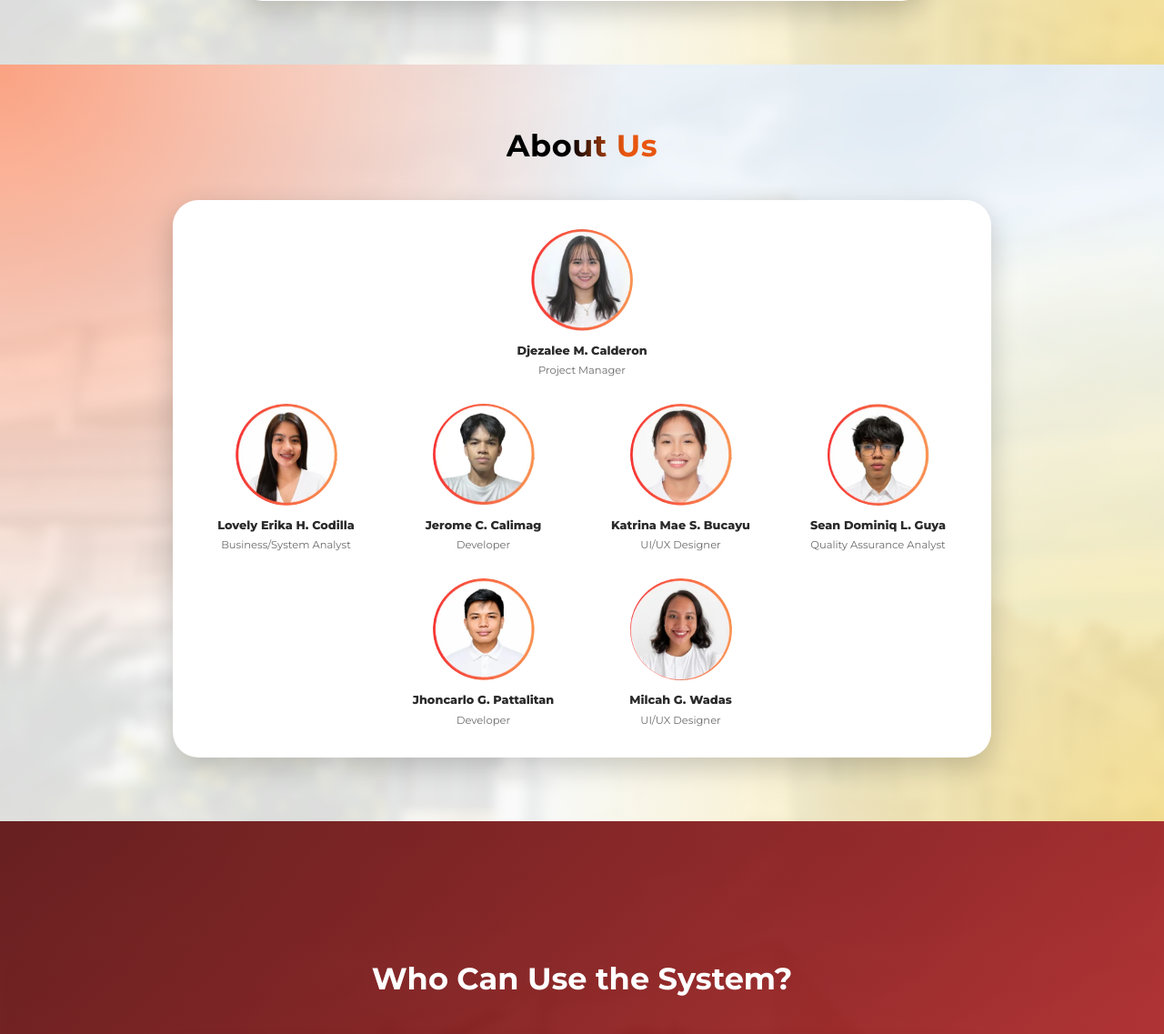
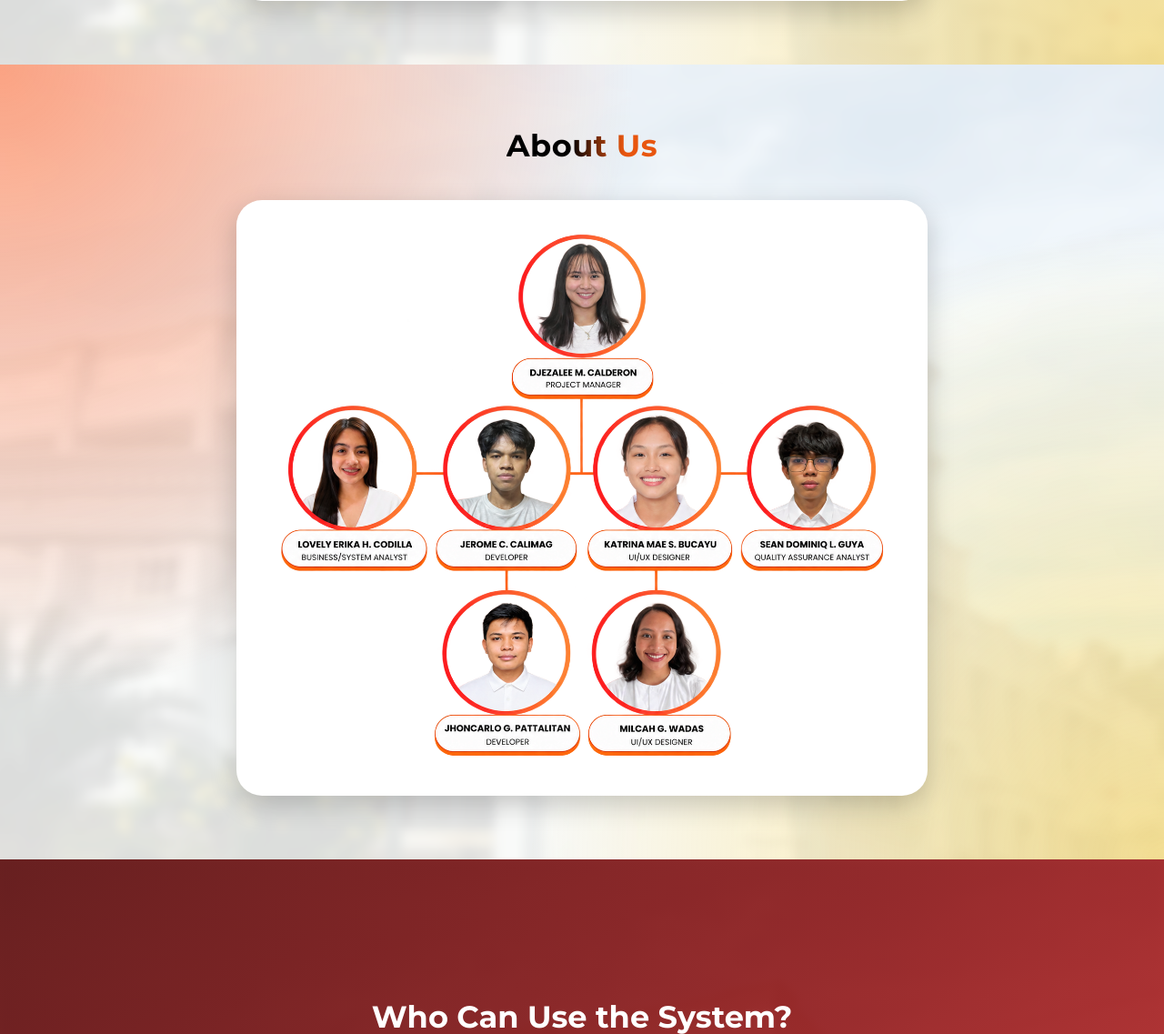
Before and after one commit to PATS1010/PROF_CONSULT, a PHP site: page /landingpage.html in a window 1280 px wide. Shown: the part 2361-3498 px from the top of the page at 91% size. Run offline with PHP 8.4, Linux system fonts and the light colour scheme.

Commit message:
Use transparent team chart in light and dark mode

```diff
--- a/css/dark-theme.css
+++ b/css/dark-theme.css
@@ -274,8 +274,6 @@ html[data-theme="dark"] .team-chart {
   border: 1px solid var(--theme-border);
   box-shadow: var(--theme-shadow);
 }
-html[data-theme="dark"] .team-member-name { color: var(--theme-text); }
-html[data-theme="dark"] .team-member-role { color: var(--theme-text-soft); }
 
 html[data-theme="dark"] .contact-info-title {
   color: var(--theme-danger);
--- a/css/landingpage.css
+++ b/css/landingpage.css
@@ -442,33 +442,19 @@ img {
 }
 
 .team-chart {
-  width: 100%;
-  display: grid;
-  grid-template-columns: repeat(4, minmax(0, 1fr));
-  gap: 28px 16px;
-  padding: 32px 24px;
-  border-radius: 28px;
-  background-color: #ffffff;
-  box-shadow: var(--shadow-card);
-  list-style: none;
+  min-height: 0;
+  padding: clamp(12px, 3vw, 32px);
 }
-.team-member { min-width: 0; text-align: center; }
-.team-manager { grid-column: 1 / -1; }
-.team-contributor { grid-column: 2; }
-.team-portrait {
-  width: 112px;
-  height: 112px;
-  margin: 0 auto 12px;
-  border-radius: 50%;
-  object-fit: cover;
-  object-view-box: inset(var(--portrait-crop));
-}
-.team-member-name { font-size: .8rem; font-weight: 800; overflow-wrap: anywhere; }
-.team-member-role { margin-top: 4px; font-size: .72rem; color: var(--color-text-muted); }
-@media (max-width: 600px) {
-  .team-chart { grid-template-columns: repeat(2, minmax(0, 1fr)); padding: 24px 12px; gap: 24px 12px; }
-  .team-contributor { grid-column: auto; }
-  .team-portrait { width: 88px; height: 88px; }
+.team-chart-image { width: 100%; height: auto; }
+.team-roster {
+  position: absolute;
+  width: 1px;
+  height: 1px;
+  margin: -1px;
+  padding: 0;
+  overflow: hidden;
+  clip-path: inset(50%);
+  white-space: nowrap;
 }
 
 .who-can-use {
--- a/landingpage.html
+++ b/landingpage.html
@@ -137,43 +137,39 @@
 
         <h2 class="format-text how-it-works-title">About Us</h2>
 
-        <ul class="team-chart" aria-label="Prof Consult project team">
+        <div class="diagram-card team-chart">
+          <img src="images/members-transparent.png" alt="Prof Consult team organization chart" class="team-chart-image" width="1360" height="1156" aria-describedby="teamRoster">
+          <ul class="team-roster" id="teamRoster" aria-label="Prof Consult project team">
           <li class="team-member team-manager">
-            <img src="images/members.png" alt="" class="team-portrait" style="--portrait-crop: 1.274% 40.584% 76.688% 40.693%">
             <p class="team-member-name">Djezalee M. Calderon</p>
             <p class="team-member-role">Project Manager</p>
           </li>
           <li class="team-member">
-            <img src="images/members.png" alt="" class="team-portrait" style="--portrait-crop: 33.376% 75.758% 44.586% 5.519%">
             <p class="team-member-name">Lovely Erika H. Codilla</p>
             <p class="team-member-role">Business/System Analyst</p>
           </li>
           <li class="team-member">
-            <img src="images/members.png" alt="" class="team-portrait" style="--portrait-crop: 33.631% 52.381% 44.331% 28.896%">
             <p class="team-member-name">Jerome C. Calimag</p>
             <p class="team-member-role">Developer</p>
           </li>
           <li class="team-member">
-            <img src="images/members.png" alt="" class="team-portrait" style="--portrait-crop: 33.631% 29.004% 44.331% 52.273%">
             <p class="team-member-name">Katrina Mae S. Bucayu</p>
             <p class="team-member-role">UI/UX Designer</p>
           </li>
           <li class="team-member">
-            <img src="images/members.png" alt="" class="team-portrait" style="--portrait-crop: 33.631% 5.628% 44.331% 75.649%">
             <p class="team-member-name">Sean Dominiq L. Guya</p>
             <p class="team-member-role">Quality Assurance Analyst</p>
           </li>
           <li class="team-member team-contributor">
-            <img src="images/members.png" alt="" class="team-portrait" style="--portrait-crop: 68.917% 52.381% 9.045% 28.896%">
             <p class="team-member-name">Jhoncarlo G. Pattalitan</p>
             <p class="team-member-role">Developer</p>
           </li>
           <li class="team-member">
-            <img src="images/members.png" alt="" class="team-portrait" style="--portrait-crop: 68.408% 29.004% 9.554% 52.273%">
             <p class="team-member-name">Milcah G. Wadas</p>
             <p class="team-member-role">UI/UX Designer</p>
           </li>
-        </ul>
+          </ul>
+        </div>
 
       </div>
 
```
Also changed, not shown: tests/public-pages.js (+11 -0 lines), images/members-transparent.png (added).
